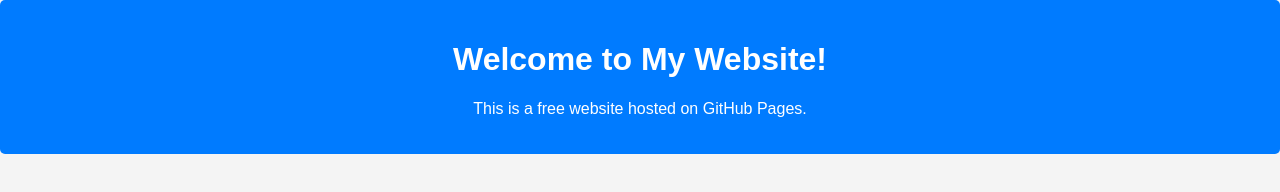
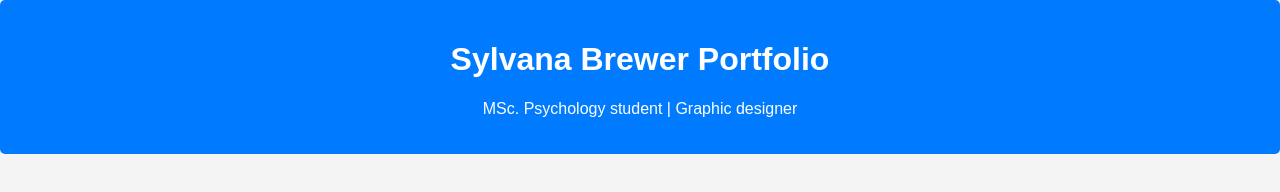
Before and after one commit to sylvanab/Sylvanab.github.io, a plain HTML site: page index.html in a window 1280 px wide. Drawn offline with Linux system fonts and the light colour scheme.

Commit message:
Update index.html

```diff
--- a/index.html
+++ b/index.html
@@ -8,8 +8,8 @@
 </head>
 <body>
     <header>
-        <h1>Welcome to My Website!</h1>
-        <p>This is a free website hosted on GitHub Pages.</p>
+        <h1>Sylvana Brewer Portfolio</h1>
+        <p>MSc. Psychology student | Graphic designer</p>
     </header>
 </body>
 </html>
```
